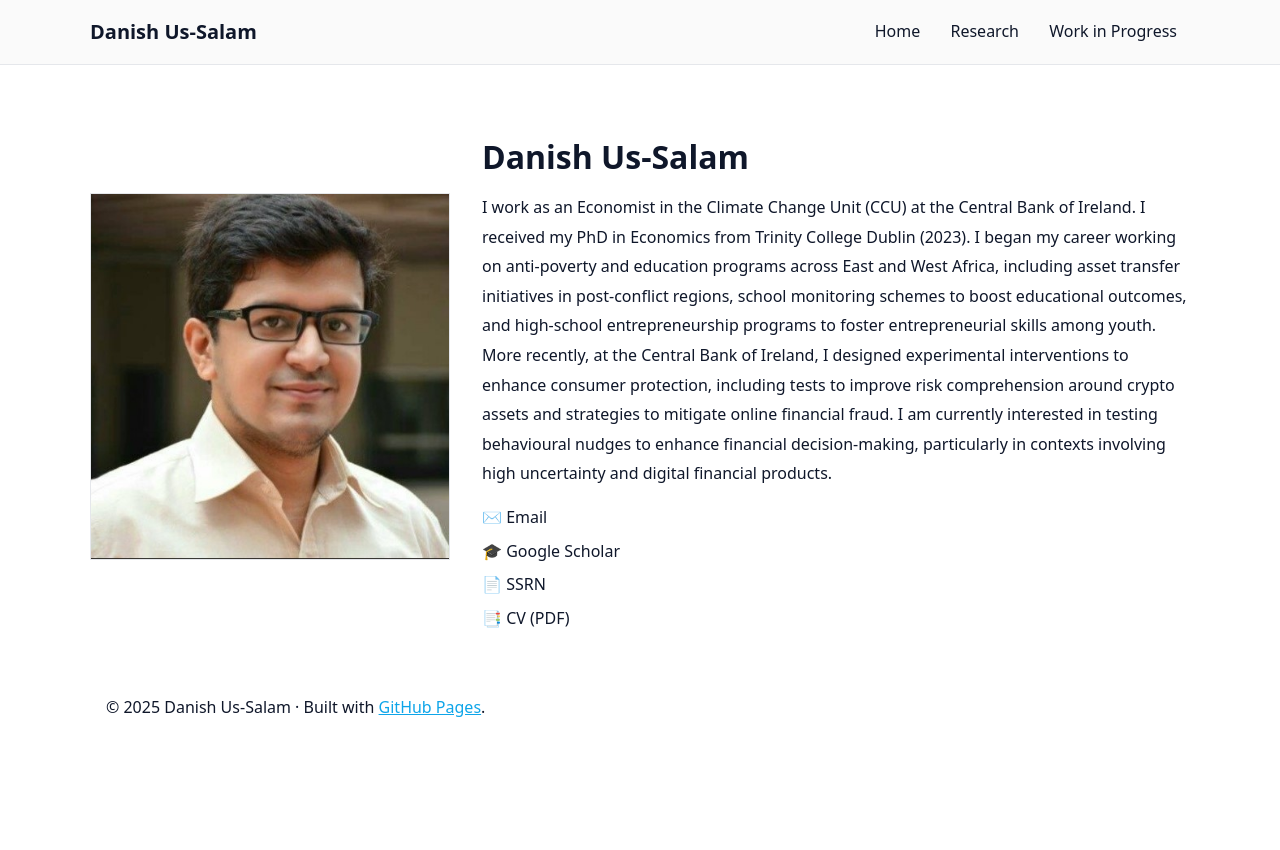
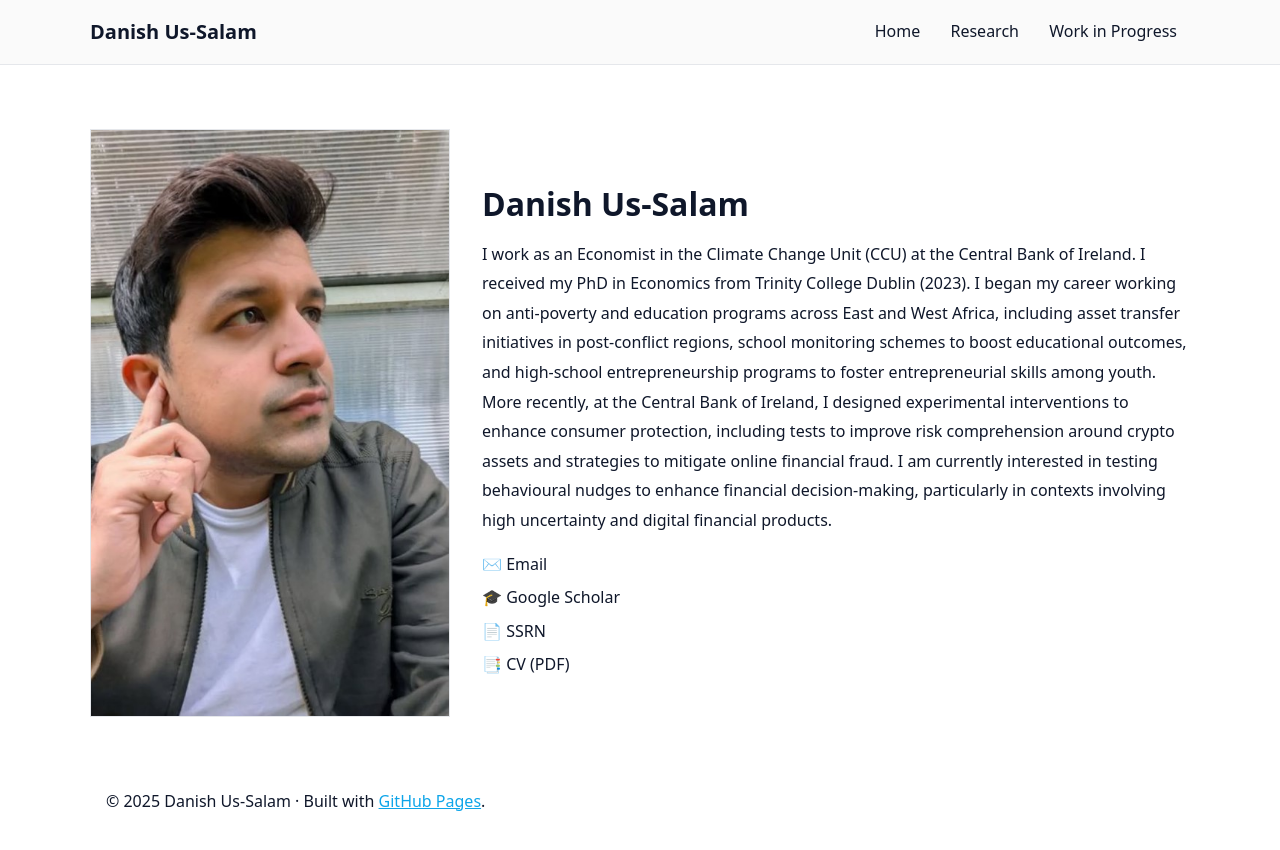
Before and after one commit to danishussalam/danishussalam.github.io, a Jekyll site: the page built from index.md, in a window 1280 px wide. Shown: the top 850 px of the page. Built offline with Jekyll 4.4.1, drawn with Linux system fonts in a browser that asks for light colours.

Commit message:
Update index.md

```diff
--- a/index.md
+++ b/index.md
@@ -5,7 +5,7 @@ title: "Home"
 
 <div class="about-section">
   <div class="profile-pic">
-    <img src="/assets/profile.jpg" alt="Danish Us-Salam" />
+<img src="{{ '/assets/profile2.jpg' | relative_url }}" alt="Danish Us-Salam">
   </div>
   <div class="bio">
     <h1>Danish Us-Salam</h1>
```
